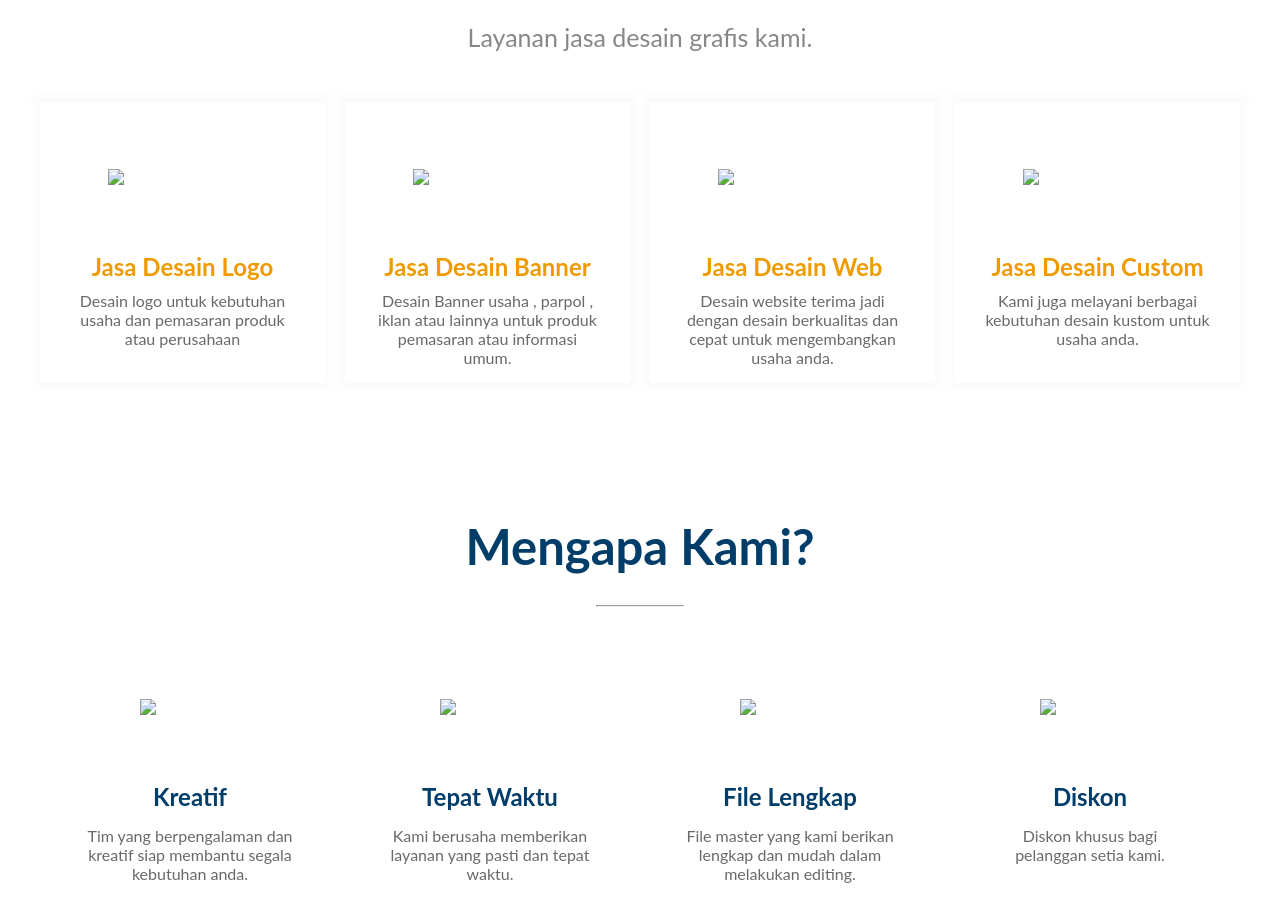
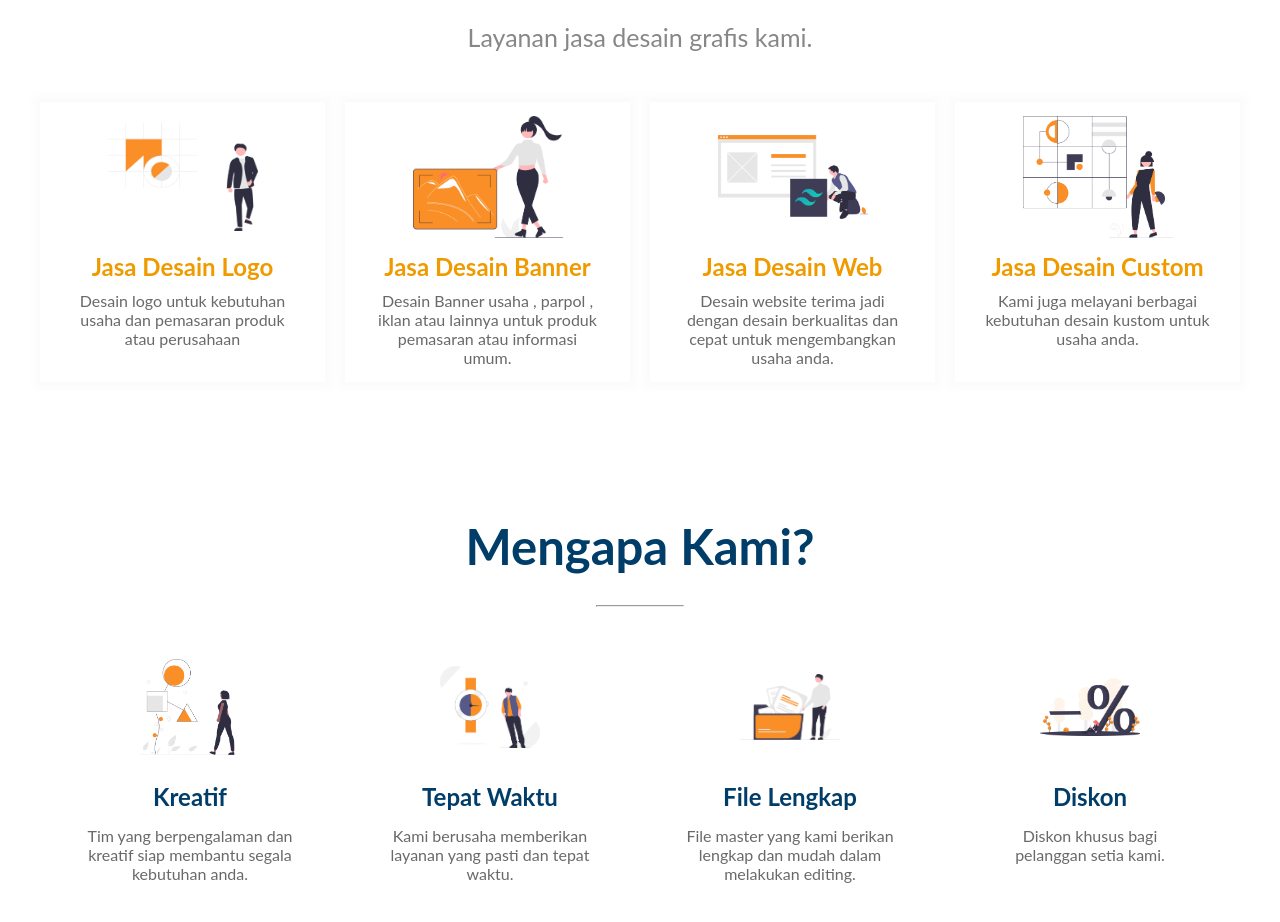
Before and after one commit to habibhakimsinaga69/d4artproject, a plain HTML site: page index.html in a window 1280 px wide. Shown: the part 2131-3053 px from the top of the page. Drawn offline with Linux system fonts and the light colour scheme; the site is published under a folder, as on GitHub Pages, so addresses that start at the root find nothing.

Commit message:
Update index.html

```diff
--- a/index.html
+++ b/index.html
@@ -89,7 +89,7 @@
       <div class="products">
         <div class="product shadow">
           <div class="product-logo">
-            <img class="product-icon" src="/images/designlogo.png" />
+            <img class="product-icon" src="images/designlogo.png" />
           </div>
 
           <h2>Jasa Desain Logo</h2>
@@ -100,7 +100,7 @@
         </div>
         <div class="product shadow">
           <div class="product-logo">
-            <img class="product-icon" src="/images/designbanner.png" />
+            <img class="product-icon" src="images/designbanner.png" />
           </div>
           <h2>Jasa Desain Banner</h2>
           <p class="txt-contents">
@@ -110,7 +110,7 @@
         </div>
         <div class="product shadow">
           <div class="product-logo">
-            <img class="product-icon" src="/images/designweb.png" />
+            <img class="product-icon" src="images/designweb.png" />
           </div>
           <h2>Jasa Desain Web</h2>
           <p class="txt-contents">
@@ -120,7 +120,7 @@
         </div>
         <div class="product shadow">
           <div class="product-logo">
-            <img class="product-icon" src="/images/designcustom.png" />
+            <img class="product-icon" src="images/designcustom.png" />
           </div>
           <h2>Jasa Desain Custom</h2>
           <p class="txt-contents">
@@ -139,7 +139,7 @@
       <div class="alasans">
         <div class="alasan">
           <div class="product-logo">
-            <img class="alasan-icon" src="/images/kreatif.png" />
+            <img class="alasan-icon" src="images/kreatif.png" />
           </div>
 
           <h2>Kreatif</h2>
@@ -150,7 +150,7 @@
         </div>
         <div class="alasan">
           <div class="product-logo">
-            <img class="alasan-icon" src="/images/tepatwaktu.png" />
+            <img class="alasan-icon" src="images/tepatwaktu.png" />
           </div>
           <h2>Tepat Waktu</h2>
           <p class="txt-contents">
@@ -159,7 +159,7 @@
         </div>
         <div class="alasan">
           <div class="product-logo">
-            <img class="alasan-icon" src="/images/filelengkap.png" />
+            <img class="alasan-icon" src="images/filelengkap.png" />
           </div>
           <h2>File Lengkap</h2>
           <p class="txt-contents">
@@ -169,7 +169,7 @@
         </div>
         <div class="alasan">
           <div class="product-logo">
-            <img class="alasan-icon" src="/images/diskon.png" />
+            <img class="alasan-icon" src="images/diskon.png" />
           </div>
           <h2>Diskon</h2>
           <p class="txt-contents">Diskon khusus bagi pelanggan setia kami.</p>
```
